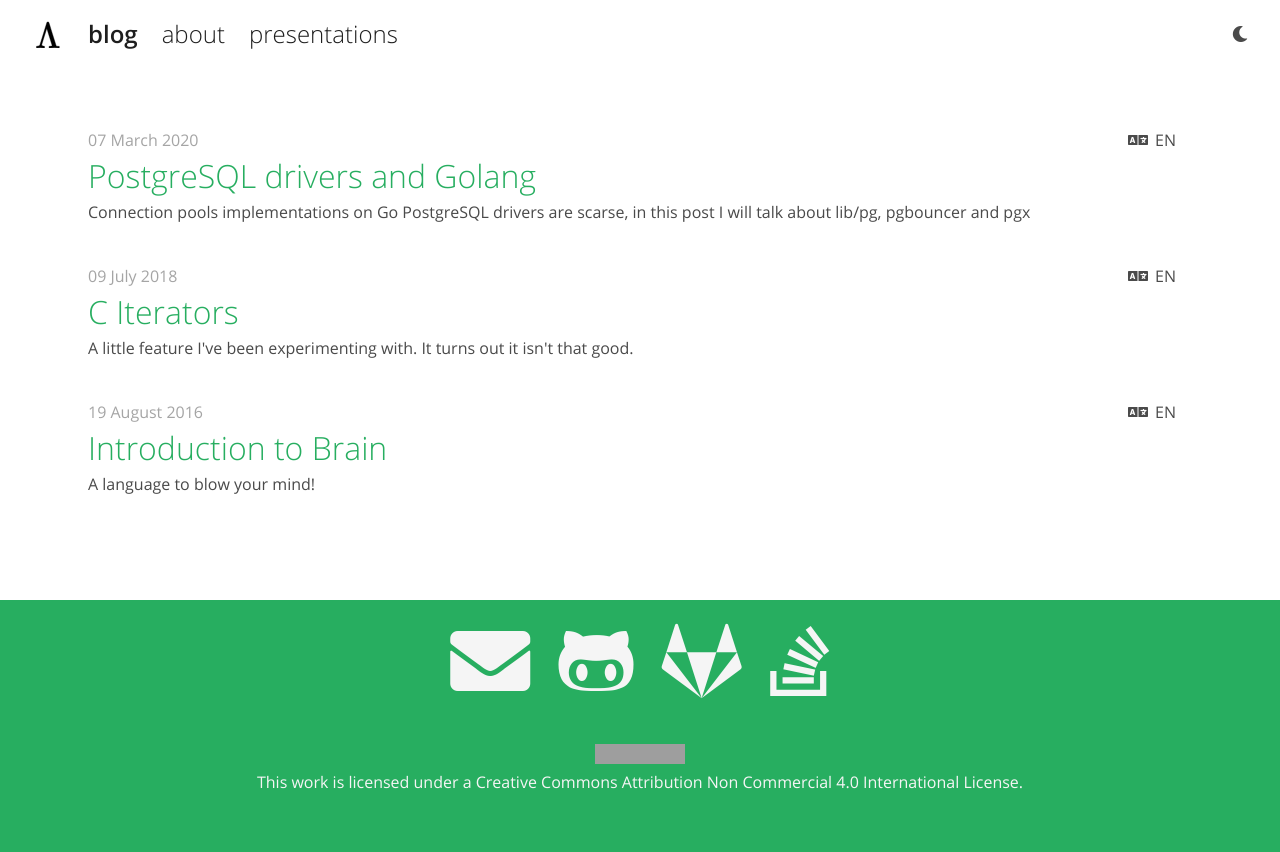
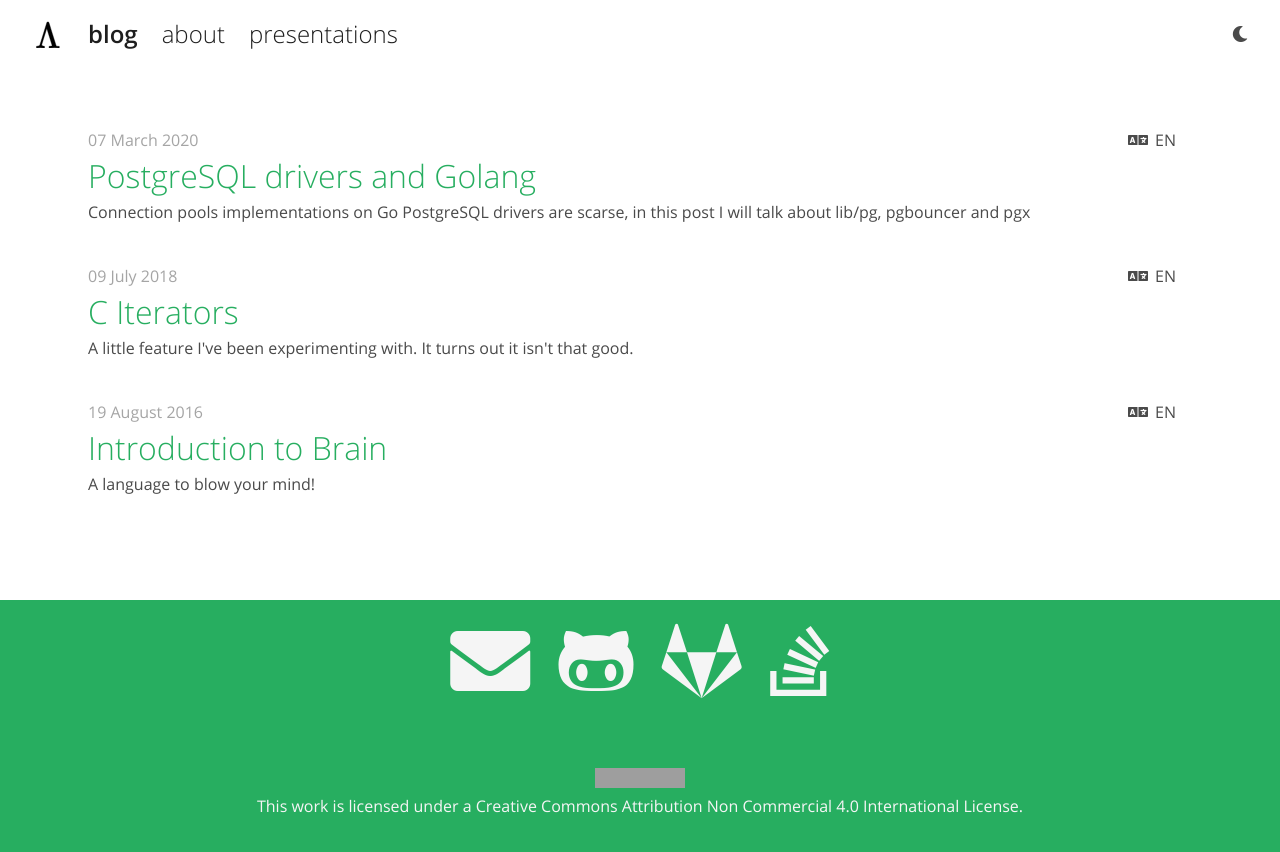
Before and after one commit to rafaelcn/rafaelcn.github.io, a Jekyll site: the page built from index.html, in a window 1280 px wide. Shown: the top 852 px of the page. Built offline with Jekyll 4.4.1, drawn with Linux system fonts in a browser that asks for light colours; grey boxes are pictures that could not be loaded.

Commit message:
Fix cropped footer on mobile devices
Signed-off-by: Rafael Campos Nunes <rafaelnunes@engineer.com>

```diff
--- a/_layouts/default.html
+++ b/_layouts/default.html
@@ -89,7 +89,7 @@
           </ul>
         </div>
 
-        <p class="has-text-centered mt-5">
+        <p class="has-text-centered mt-6">
           <a class="" rel="license" href="http://creativecommons.org/licenses/by-nc/4.0/">
             <img alt="Creative Commons License" style="border-width:0" src="https://i.creativecommons.org/l/by-nc/4.0/88x31.png" /></a>
           </a><br>
@@ -102,7 +102,7 @@
         (function(i,s,o,g,r,a,m){i['GoogleAnalyticsObject']=r;i[r]=i[r]||function(){
         (i[r].q=i[r].q||[]).push(arguments)},i[r].l=1*new Date();a=s.createElement(o),
         m=s.getElementsByTagName(o)[0];a.async=1;a.src=g;m.parentNode.insertBefore(a,m)
-        })(window,document,'script','www.google-analytics.com/analytics.js','ga');
+        })(window,document,'script','//www.google-analytics.com/analytics.js','ga');
 
         ga('create', 'UA-68972864-1', 'auto');
         ga('send', 'pageview');
--- a/res/css/blog.css
+++ b/res/css/blog.css
@@ -40,6 +40,10 @@
     display: inline-block;
     margin-left: 12px;
     margin-right: 12px;
+}
+
+footer > * {
+    background: rgba(39, 174, 96, 1) !important;
 }
 
 a {
```
Also changed, not shown: res/css/blog.min.css.
